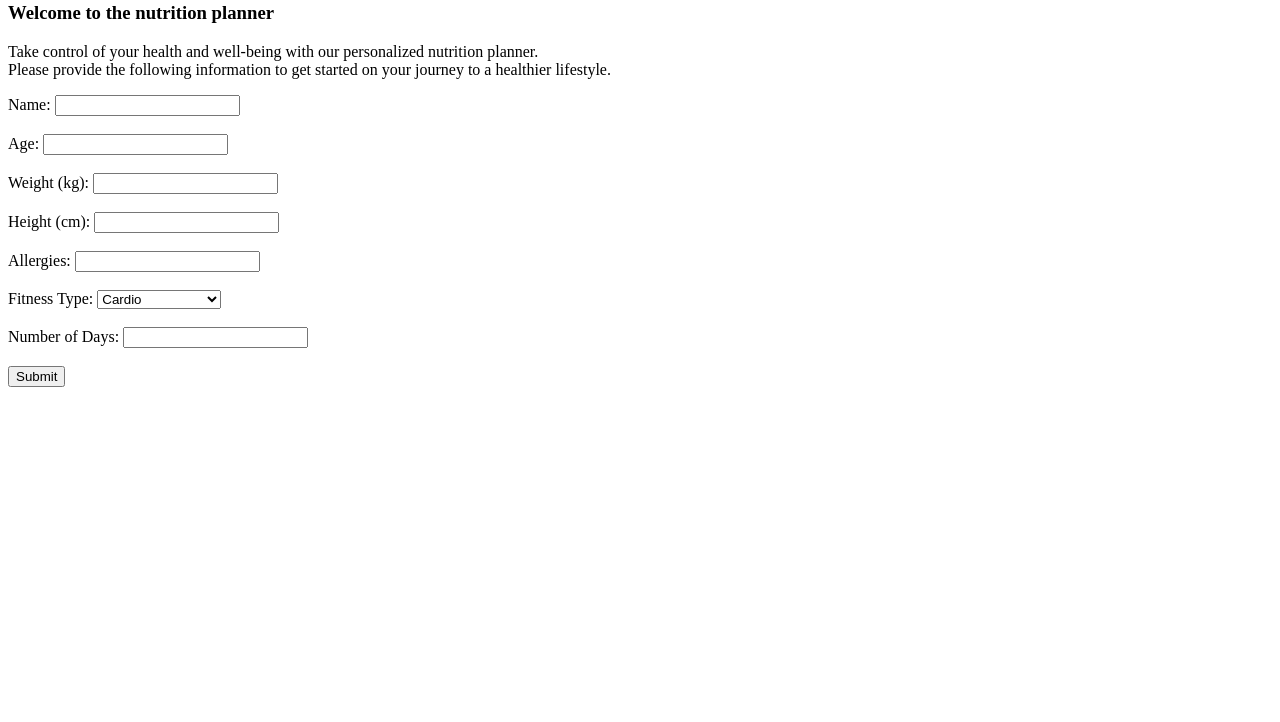
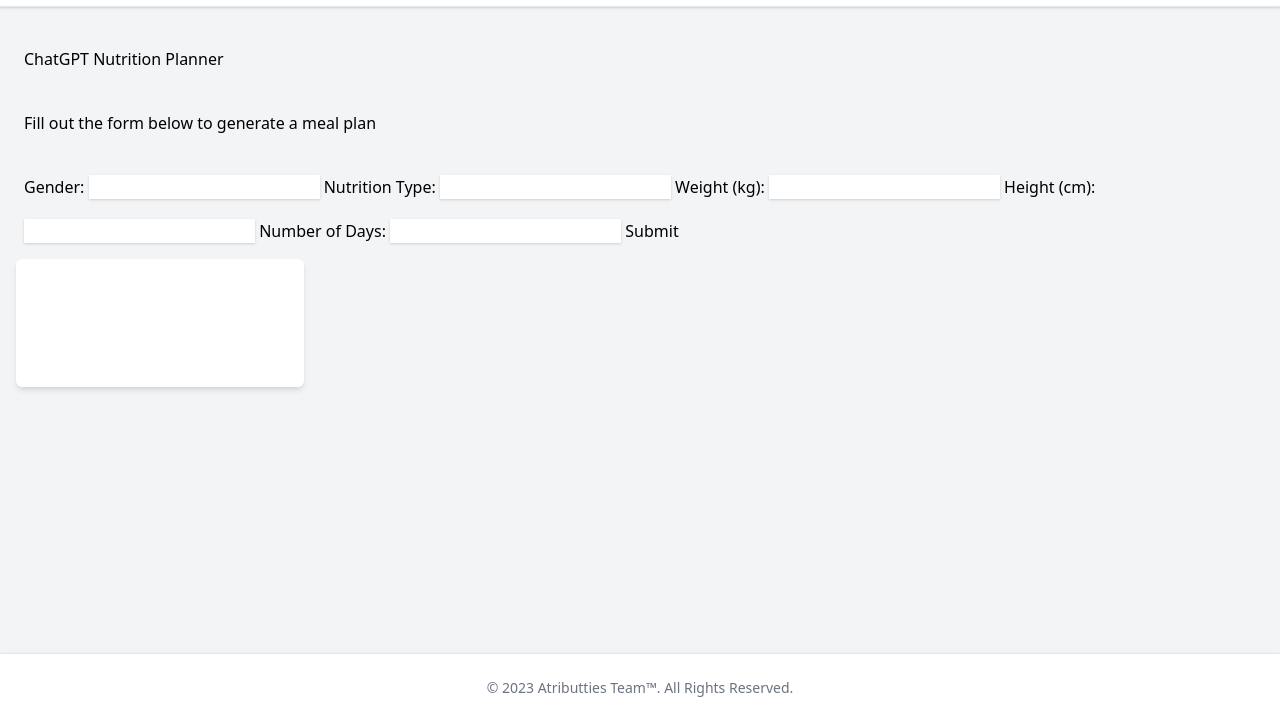
Before and after one commit to Atributties/nutrition-planner-frontend, a website: page index.html in a window 1280 px wide. Shown: the part 78-800 px from the top of the page. Drawn offline with nearby package versions, Linux system fonts and the light colour scheme.

Commit message:
frontend styles components, footer, header and js

```diff
--- /dev/null
+++ b/components/footer.html
@@ -0,0 +1,17 @@
+<!DOCTYPE html>
+<html lang="en">
+<head>
+  <meta charset="UTF-8">
+  <title>Title</title>
+  <link href="https://cdn.jsdelivr.net/npm/tailwindcss@2.2.19/dist/tailwind.min.css" rel="stylesheet">
+</head>
+<body class="bg-gray-100">
+
+<footer class="fixed bottom-0 left-0 z-20 w-full p-4 bg-white border-t border-gray-200 shadow md:flex md:items-center md:justify-between md:p-6 dark:bg-gray-800 dark:border-gray-600">
+    <span class="text-sm text-gray-500 sm:text-center dark:text-gray-400 text-center mx-auto">
+        © 2023 <a target="_blank" href="https://chatgpt.com" class="hover:underline">Atributties Team™</a>. All Rights Reserved.
+    </span>
+</footer>
+
+</body>
+</html>
--- /dev/null
+++ b/components/header.html
@@ -0,0 +1,18 @@
+<!DOCTYPE html>
+<html lang="en">
+<head>
+  <meta charset="UTF-8">
+  <title>Nutrition header</title>
+  <link href="https://cdn.jsdelivr.net/npm/tailwindcss@2.2.19/dist/tailwind.min.css" rel="stylesheet">
+</head>
+<body class="bg-gray-100">
+
+<header class="top-0 left-0 z-20 w-full p-4 bg-white border-b border-gray-200 shadow md:flex md:items-center md:justify-between md:p-6 dark:bg-gray-800 dark:border-gray-600">
+  <div class="flex items-center">
+    <img src="images/logo.svg" alt="Logo" class="h-8 w-8 mr-2">
+    <h1 class="text-3xl font-bold text-gray-800 dark:text-white"><a>Nutrition Planner</a></h1>
+  </div>
+</header>
+
+</body>
+</html>
--- a/index.html
+++ b/index.html
@@ -2,45 +2,39 @@
 <html lang="en">
 <head>
   <meta charset="UTF-8">
-  <title>Nutrition Planner</title>
+  <meta name="viewport" content="width=device-width, initial-scale=1.0">
+  <title>ChatGPT Nutrition Planner</title>
+  <link href="https://cdn.jsdelivr.net/npm/tailwindcss@2.2.19/dist/tailwind.min.css" rel="stylesheet">
+  <link rel="stylesheet" href="styles/styles.css">
 </head>
-<body>
-<h1>Nutrition Planner</h1>
+<body class="bg-gray-100">
+<h1 class="mt-10 ml-6">ChatGPT Nutrition Planner</h1>
+<h2 class="mt-10 mb-10 ml-6">Fill out the form below to generate a meal plan</h2>
 
-<h3>Welcome to the nutrition planner</h3>
-<p>Take control of your health and well-being with our personalized nutrition planner.<br>
-  Please provide the following information to get started on your journey to a healthier lifestyle.</p>
+<form id="chatForm" class="ml-6">
+  <label for="gender">Gender:</label>
+  <input class="shadow" type="text" id="gender" name="gender" required>
 
-<form>
-  <label for="name">Name:</label>
-  <input type="text" id="name" name="name" required><br><br>
-
-  <label for="age">Age:</label>
-  <input type="number" id="age" name="age" required><br><br>
+  <label for="nutritionType">Nutrition Type:</label>
+  <input class="shadow" type="text" id="nutritionType" name="nutritionType" required>
 
   <label for="weight">Weight (kg):</label>
-  <input type="number" id="weight" name="weight" required><br><br>
+  <input class="shadow" type="number" id="weight" name="weight" step="0.01" required>
 
   <label for="height">Height (cm):</label>
-  <input type="number" id="height" name="height" required><br><br>
+  <input class="shadow" type="number" id="height" name="height" step="0.01" required>
 
-  <label for="allergies">Allergies:</label>
-  <input type="text" id="allergies" name="allergies"><br><br>
+  <label for="numberOfDays">Number of Days:</label>
+  <input class="shadow" type="number" id="numberOfDays" name="numberOfDays" required>
 
-  <label for="fitness-type">Fitness Type:</label>
-  <select id="fitness-type" name="fitness-type">
-    <option value="cardio">Cardio</option>
-    <option value="strength">Strength Training</option>
-    <option value="flexibility">Flexibility</option>
-    <option value="other">Other</option>
-  </select><br><br>
+  <button class="mt-5" type="button" onclick="fetchChatGPT()">Submit</button>
+</form>
 
-  <label for="number-of-days">Number of Days:</label>
-  <input type="number" id="number-of-days" name="number-of-days" required><br><br>
+<div id="response" class="bg-white p-4 rounded-md shadow-md mt-4 ml-4 h-32 w-72">
+  <!-- Your response content here -->
+</div>
 
-  <input type="submit" value="Submit">
-</form>
-<div id="responseDiv"></div>
+<script src="js/script.js"></script>
+<script type="module" src="js/jsComponents/jsHeaderFooter.js"></script>
 </body>
-<script src="js/index.js"></script>
 </html>
--- /dev/null
+++ b/js/script.js
@@ -0,0 +1,34 @@
+function fetchChatGPT() {
+    // Get user input values
+    const gender = document.getElementById("gender").value;
+    const nutritionType = document.getElementById("nutritionType").value;
+    const weight = parseFloat(document.getElementById("weight").value);
+    const height = parseFloat(document.getElementById("height").value);
+    const numberOfDays = parseInt(document.getElementById("numberOfDays").value);
+
+    // Prepare data for the request
+    const requestData = {
+        userInformation: {
+            gender: gender,
+            weight: weight,
+            height: height,
+        },
+        nutritionType: nutritionType,
+        numberOfDays: numberOfDays,
+    };
+
+    // Make a request to your ChatGPT service (replace with your API endpoint)
+    fetch('http://localhost:8081/chat', {
+        method: 'POST',
+        headers: {
+            'Content-Type': 'application/json',
+        },
+        body: JSON.stringify(requestData),
+    })
+        .then(response => response.json())
+        .then(data => {
+            // Display the response in the 'response' div
+            document.getElementById("response").innerText = JSON.stringify(data, null, 2);
+        })
+        .catch(error => console.error('Error:', error));
+}
```
Also changed, not shown: images/logo.svg (added), js/index.js (deleted).
